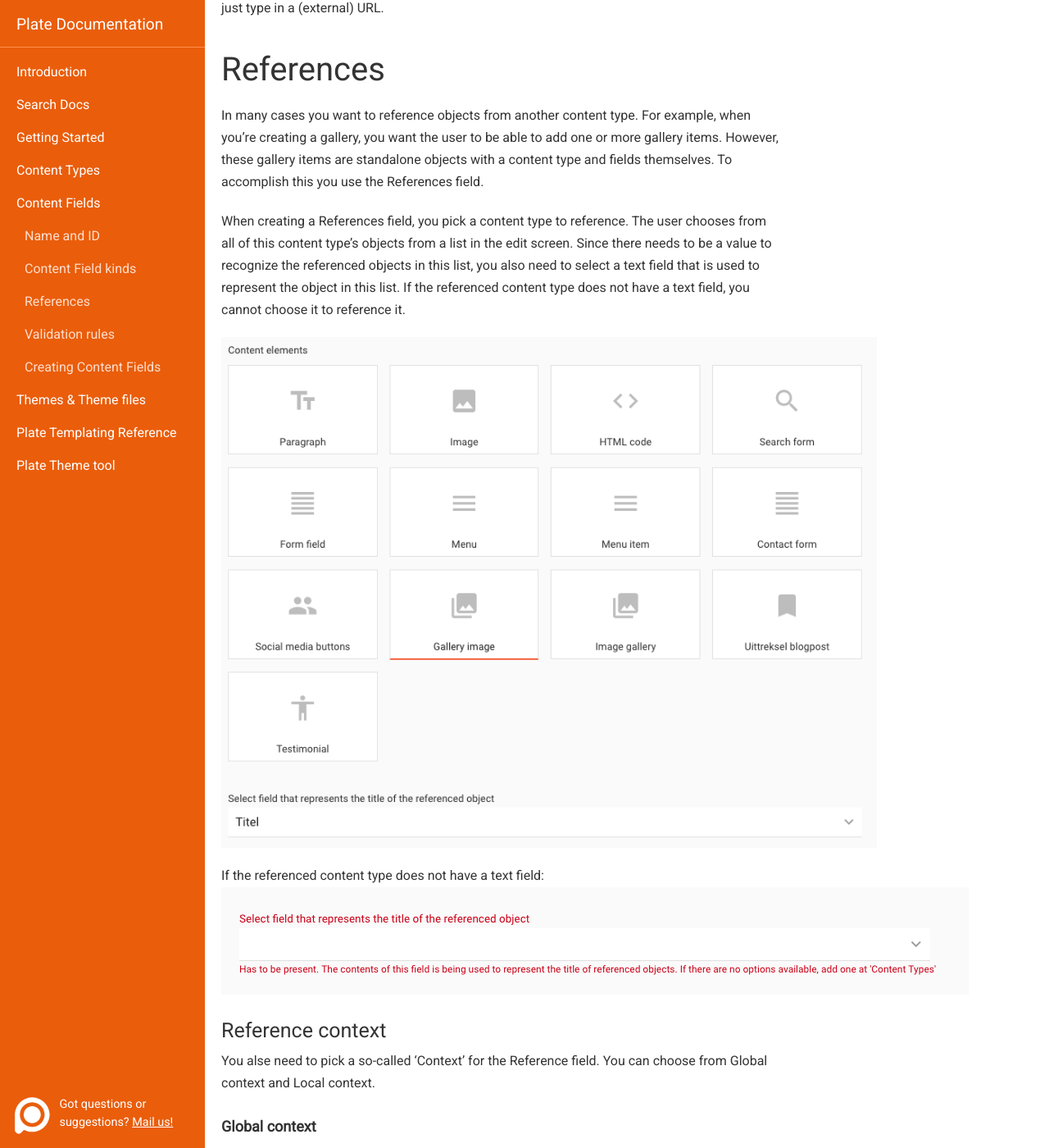
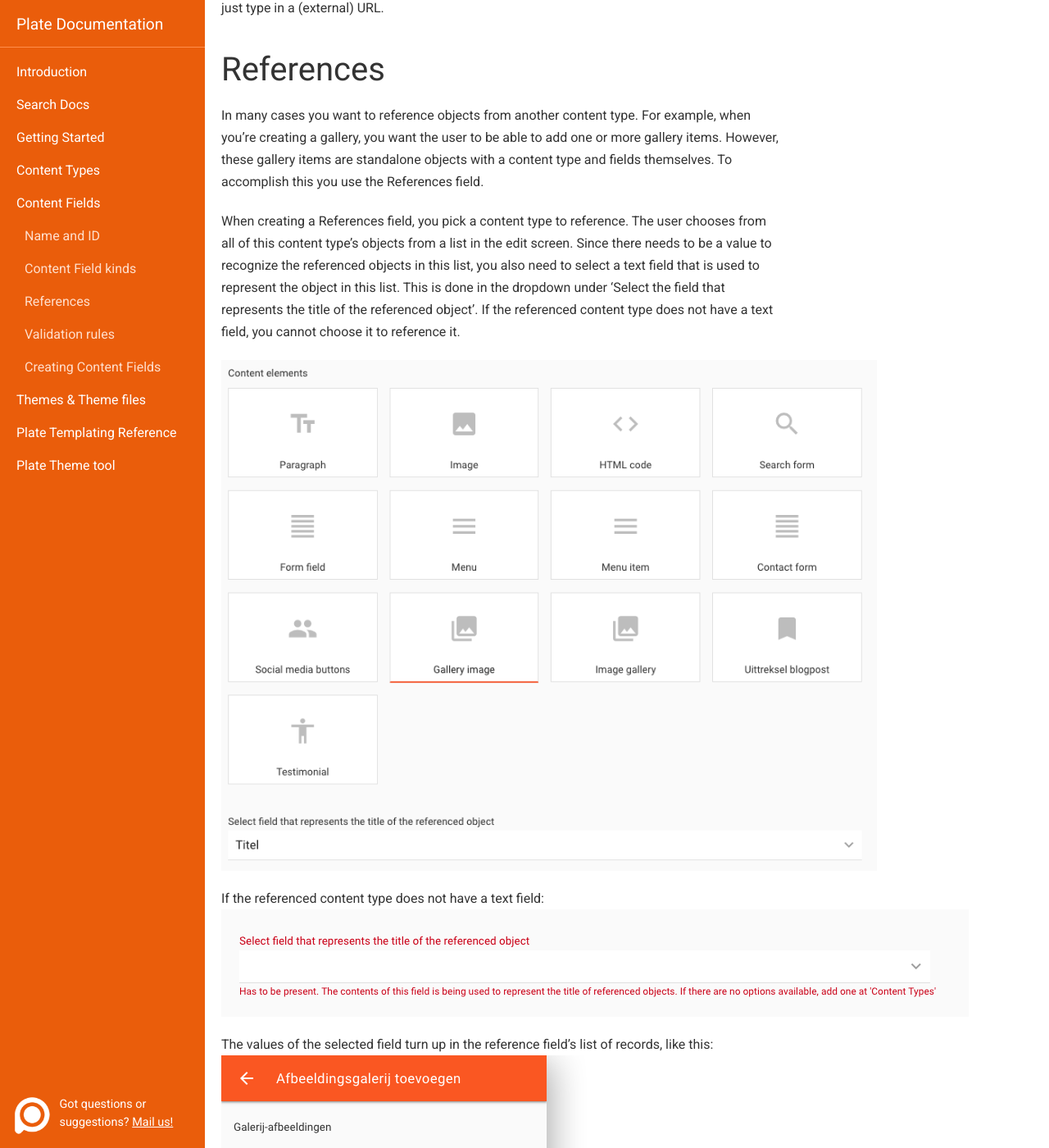
Before and after one commit to platehub/platehub.github.io, a Jekyll site: the page built from docs/content-fields.md, in a window 1280 px wide and 1400 px high, scrolled down 2496 px. Shown: the whole window at 82% size. Built offline with Jekyll 4.4.1, drawn with Linux system fonts in a browser that asks for light colours; nearby versions of some CDN libraries.

Commit message:
made references more clear

```diff
--- a/docs/content-fields.md
+++ b/docs/content-fields.md
@@ -56,12 +56,15 @@ The user can choose a post from a dropdown to link to, an attachment from the me
 ## References
 In many cases you want to reference objects from another content type. For example, when you're creating a gallery, you want the user to be able to add one or more gallery items. However, these gallery items are standalone objects with a content type and fields themselves. To accomplish this you use the References field.
 
-When creating a References field, you pick a content type to reference. The user chooses from all of this content type's objects from a list in the edit screen. Since there needs to be a value to recognize the referenced objects in this list, you also need to select a text field that is used to represent the object in this list. If the referenced content type does not have a text field, you cannot choose it to reference it.
+When creating a References field, you pick a content type to reference. The user chooses from all of this content type's objects from a list in the edit screen. Since there needs to be a value to recognize the referenced objects in this list, you also need to select a text field that is used to represent the object in this list. This is done in the dropdown under 'Select the field that represents the title of the referenced object'. If the referenced content type does not have a text field, you cannot choose it to reference it.
 
 <img src="/assets/img/content-fields-references-1.png" width="800">
 
 If the referenced content type does not have a text field:
 <img src="/assets/img/content-fields-references-3.png">
+
+The values of the selected field turn up in the reference field's list of records, like this:
+<img src="/assets/img/content-fields-references-4.png">
 
 ### Reference context
 You alse need to pick a so-called 'Context' for the Reference field. You can choose from Global context and Local context.
```
Also changed, not shown: assets/img/content-fields-references-4.png (added).
